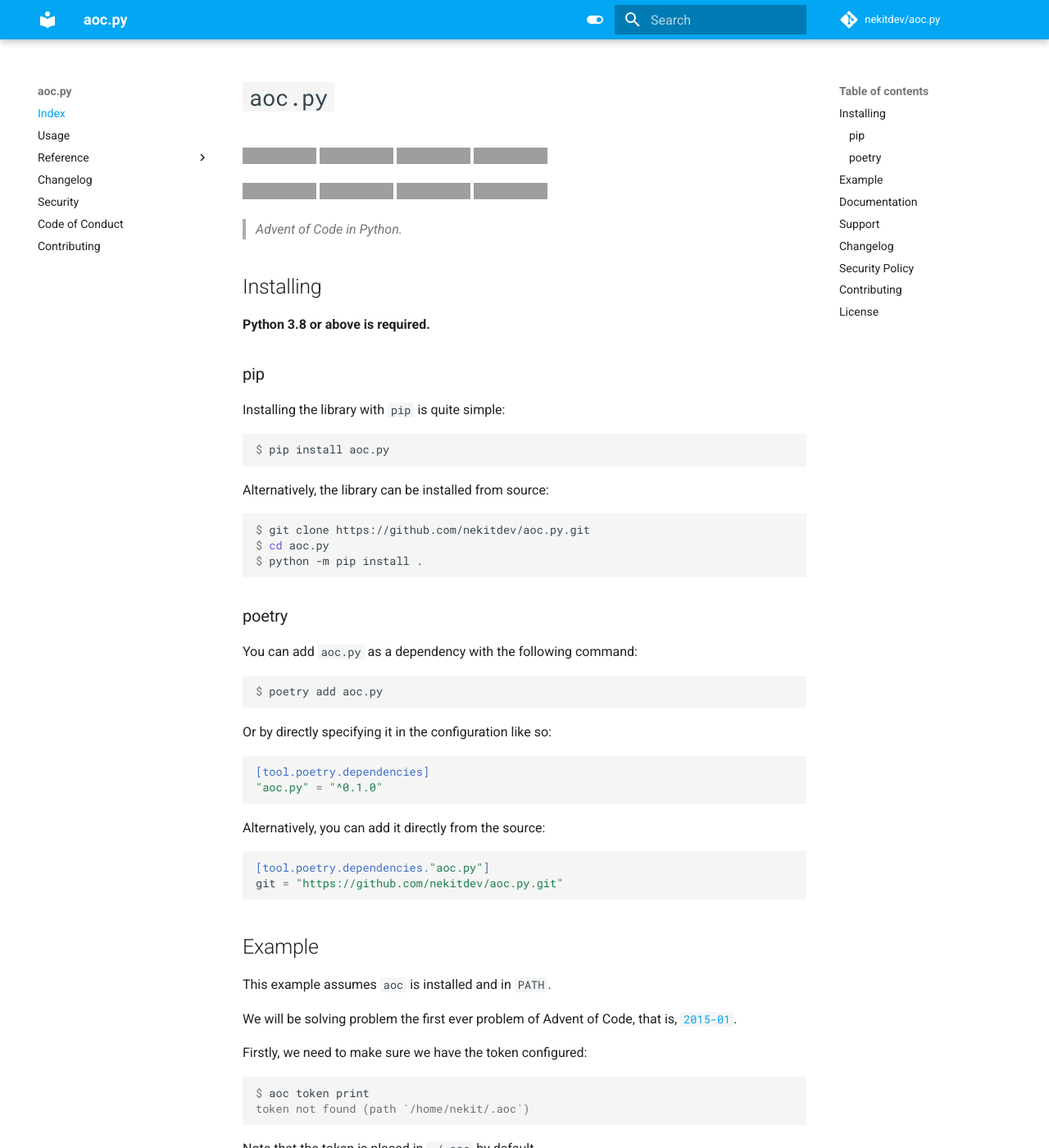
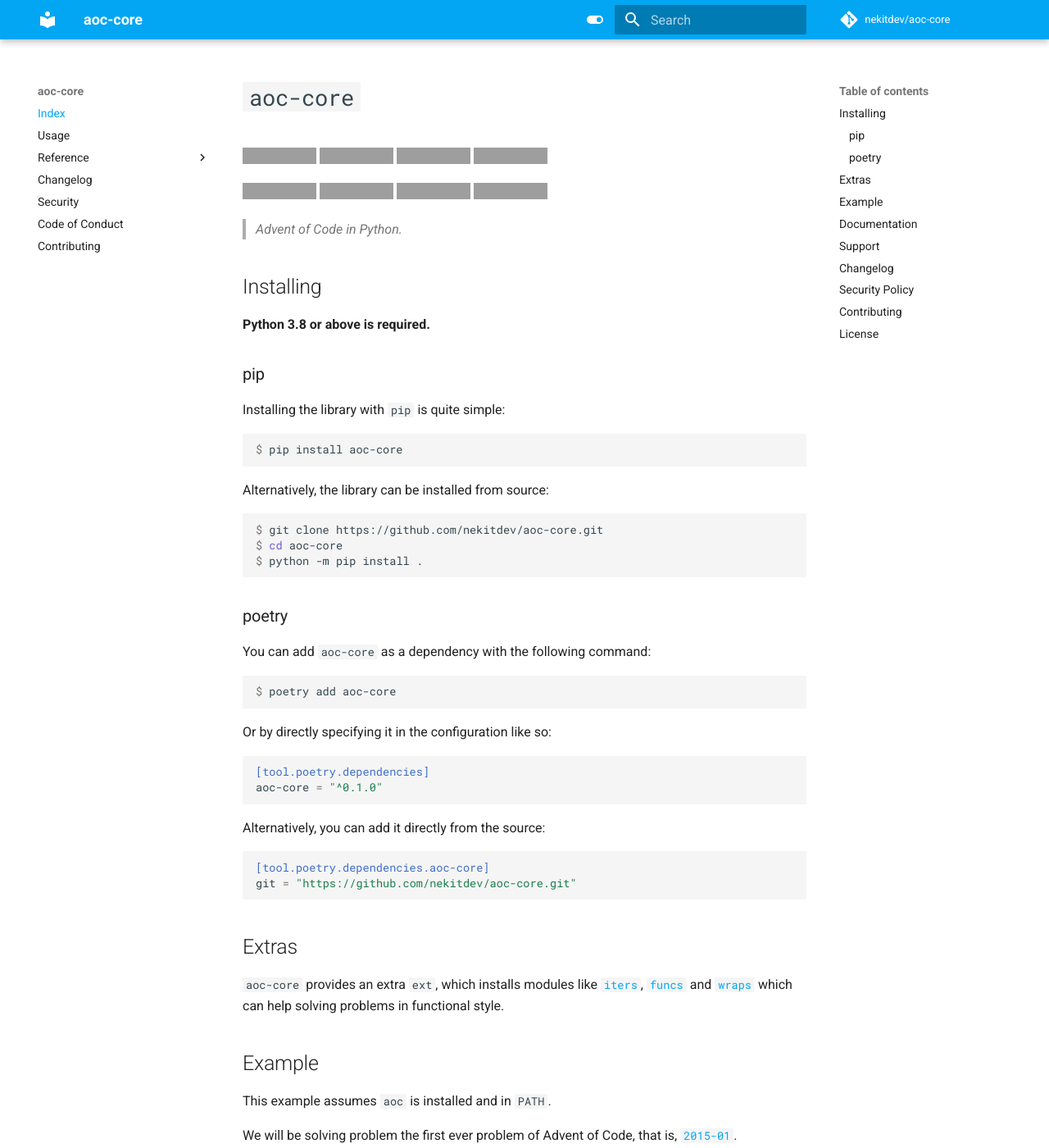
Before and after one commit to nekitdev/aoc-core, an MkDocs documentation site: the page built from docs/index.md, in a window 1280 px wide and 1400 px high, cut to the strip 0-1400 px from the top of the window. Shown: the whole strip at 82% size. Built offline with MkDocs 1.6.1 and Material for MkDocs 9.7.7, drawn with Linux system fonts in a browser that asks for light colours; comment, search, counter and statistics services are not loaded; some of the changed text lies outside the part shown; grey boxes are pictures that could not be loaded.

Commit message:
Rename `aoc.py -> aoc-core`.

````diff
--- a/README.md
+++ b/README.md
@@ -1,4 +1,4 @@
-# `aoc.py`
+# `aoc-core`
 
 [![License][License Badge]][License]
 [![Version][Version Badge]][Package]
@@ -21,38 +21,43 @@
 Installing the library with `pip` is quite simple:
 
 ```console
-$ pip install aoc.py
+$ pip install aoc-core
 ```
 
 Alternatively, the library can be installed from source:
 
 ```console
-$ git clone https://github.com/nekitdev/aoc.py.git
-$ cd aoc.py
+$ git clone https://github.com/nekitdev/aoc-core.git
+$ cd aoc-core
 $ python -m pip install .
 ```
 
 ### poetry
 
-You can add `aoc.py` as a dependency with the following command:
+You can add `aoc-core` as a dependency with the following command:
 
 ```console
-$ poetry add aoc.py
+$ poetry add aoc-core
 ```
 
 Or by directly specifying it in the configuration like so:
 
 ```toml
 [tool.poetry.dependencies]
-"aoc.py" = "^0.1.0"
+aoc-core = "^0.1.0"
 ```
 
 Alternatively, you can add it directly from the source:
 
 ```toml
-[tool.poetry.dependencies."aoc.py"]
-git = "https://github.com/nekitdev/aoc.py.git"
+[tool.poetry.dependencies.aoc-core]
+git = "https://github.com/nekitdev/aoc-core.git"
 ```
+
+## Extras
+
+`aoc-core` provides an extra `ext`, which installs modules like [`iters`][iters], [`funcs`][funcs]
+and [`wraps`][wraps] which can help solving problems in functional style.
 
 ## Example
 
@@ -113,7 +118,7 @@
 - `U`, the answer type for the second part of the problem.
 
 Since the problem is about navigating the given string and we return integers,
-our types will be: `I = str, T = int, U = int`.
+our types will be: `I = str`, `T = int` and possibly `U = int`.
 
 To define the solution, we need to derive from [`Solution`][aoc.solutions.Solution]:
 
@@ -260,46 +265,50 @@
 
 ## Security Policy
 
-You can find the Security Policy of `aoc.py` [here][Security].
+You can find the Security Policy of `aoc-core` [here][Security].
 
 ## Contributing
 
-If you are interested in contributing to `aoc.py`, make sure to take a look at the
+If you are interested in contributing to `aoc-core`, make sure to take a look at the
 [Contributing Guide][Contributing Guide], as well as the [Code of Conduct][Code of Conduct].
 
 ## License
 
-`aoc.py` is licensed under the MIT License terms. See [License][License] for details.
+`aoc-core` is licensed under the MIT License terms. See [License][License] for details.
 
 [Email]: mailto:support@nekit.dev
 
 [Discord]: https://nekit.dev/discord
 
-[Actions]: https://github.com/nekitdev/aoc.py/actions
+[Actions]: https://github.com/nekitdev/aoc-core/actions
 
-[Changelog]: https://github.com/nekitdev/aoc.py/blob/main/CHANGELOG.md
-[Code of Conduct]: https://github.com/nekitdev/aoc.py/blob/main/CODE_OF_CONDUCT.md
-[Contributing Guide]: https://github.com/nekitdev/aoc.py/blob/main/CONTRIBUTING.md
-[Security]: https://github.com/nekitdev/aoc.py/blob/main/SECURITY.md
+[Changelog]: https://github.com/nekitdev/aoc-core/blob/main/CHANGELOG.md
+[Code of Conduct]: https://github.com/nekitdev/aoc-core/blob/main/CODE_OF_CONDUCT.md
+[Contributing Guide]: https://github.com/nekitdev/aoc-core/blob/main/CONTRIBUTING.md
+[Security]: https://github.com/nekitdev/aoc-core/blob/main/SECURITY.md
 
-[License]: https://github.com/nekitdev/aoc.py/blob/main/LICENSE
+[License]: https://github.com/nekitdev/aoc-core/blob/main/LICENSE
 
-[Package]: https://pypi.org/project/aoc.py
-[Coverage]: https://codecov.io/gh/nekitdev/aoc.py
-[Documentation]: https://nekitdev.github.io/aoc.py
+[Package]: https://pypi.org/project/aoc-core
+[Coverage]: https://codecov.io/gh/nekitdev/aoc-core
+[Documentation]: https://nekitdev.github.io/aoc-core
 
 [Discord Badge]: https://img.shields.io/badge/chat-discord-5865f2
-[License Badge]: https://img.shields.io/pypi/l/aoc.py
-[Version Badge]: https://img.shields.io/pypi/v/aoc.py
-[Downloads Badge]: https://img.shields.io/pypi/dm/aoc.py
+[License Badge]: https://img.shields.io/pypi/l/aoc-core
+[Version Badge]: https://img.shields.io/pypi/v/aoc-core
+[Downloads Badge]: https://img.shields.io/pypi/dm/aoc-core
 
-[Documentation Badge]: https://github.com/nekitdev/aoc.py/workflows/docs/badge.svg
-[Check Badge]: https://github.com/nekitdev/aoc.py/workflows/check/badge.svg
-[Test Badge]: https://github.com/nekitdev/aoc.py/workflows/test/badge.svg
-[Coverage Badge]: https://codecov.io/gh/nekitdev/aoc.py/branch/main/graph/badge.svg
+[Documentation Badge]: https://github.com/nekitdev/aoc-core/workflows/docs/badge.svg
+[Check Badge]: https://github.com/nekitdev/aoc-core/workflows/check/badge.svg
+[Test Badge]: https://github.com/nekitdev/aoc-core/workflows/test/badge.svg
+[Coverage Badge]: https://codecov.io/gh/nekitdev/aoc-core/branch/main/graph/badge.svg
+
+[iters]: https://github.com/nekitdev/iters
+[funcs]: https://github.com/nekitdev/funcs
+[wraps]: https://github.com/nekitdev/wraps
 
 [Advent of Code]: https://adventofcode.com/
 
 [2015-01]: https://adventofcode.com/2015/day/1
 
-[aoc.solutions.Solution]: https://nekitdev.github.io/aoc.py/reference/solutions#aoc.solutions.Solution
+[aoc.solutions.Solution]: https://nekitdev.github.io/aoc-core/reference/solutions#aoc.solutions.Solution
--- a/aoc/__init__.py
+++ b/aoc/__init__.py
@@ -1,7 +1,7 @@
 """Advent of Code in Python."""
 
 __description__ = "Advent of Code in Python."
-__url__ = "https://github.com/nekitdev/aoc.py"
+__url__ = "https://github.com/nekitdev/aoc-core"
 
 __title__ = "aoc"
 __author__ = "nekitdev"
--- a/mkdocs.yml
+++ b/mkdocs.yml
@@ -1,9 +1,9 @@
-site_name: aoc.py
+site_name: aoc-core
 site_author: nekitdev
 site_description: Advent of Code in Python.
 
-repo_name: nekitdev/aoc.py
-repo_url: https://github.com/nekitdev/aoc.py
+repo_name: nekitdev/aoc-core
+repo_url: https://github.com/nekitdev/aoc-core
 
 remote_branch: github-pages
 
````
Also changed, not shown: SECURITY.md (+2 -2 lines), pyproject.toml (+7 -7 lines), 1 other file.
